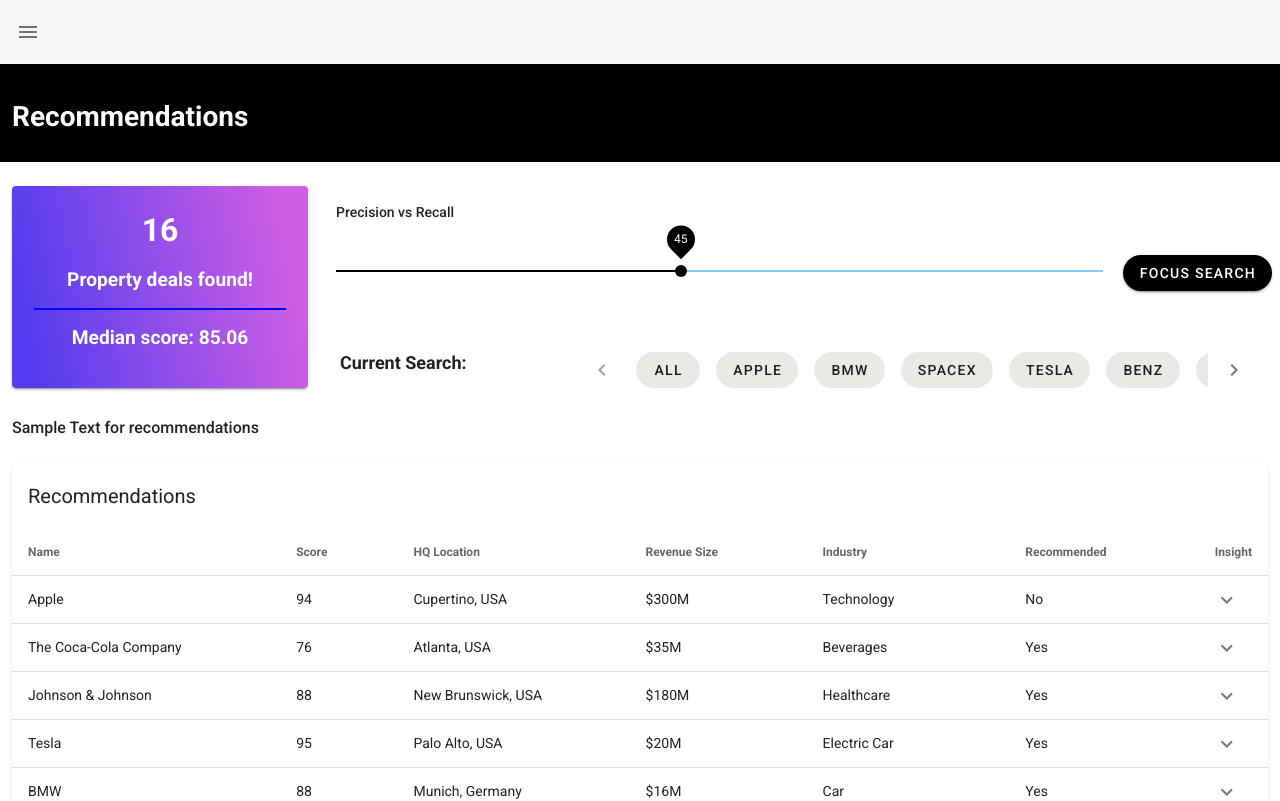
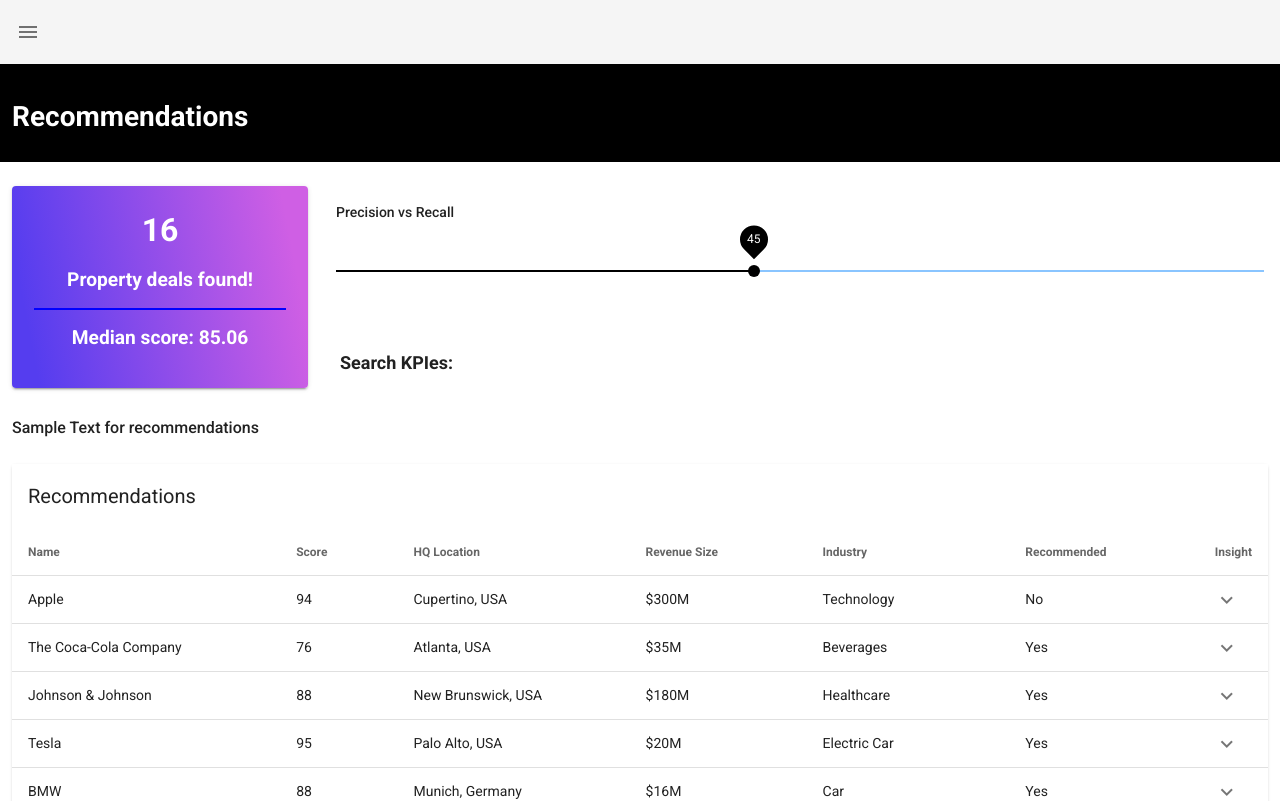
Before and after one commit to sam-mosleh/pedashboard, a Nuxt app: page /dashboard/recommendations in a window 1280 px wide. Shown: the top 801 px of the page. Built offline with nearby package versions, Linux system fonts and the light colour scheme.

Commit message:
recommendation page fixed but the search bar removed for saving time

```diff
--- a/pages/dashboard/recommendations.vue
+++ b/pages/dashboard/recommendations.vue
@@ -59,26 +59,28 @@
                 :thumb-size="28"
                 color="black"
                 thumb-label="always"
+                @change="precisionVsRecallChange"
               ></v-slider>
-              <v-btn
+              <!-- TODO -->
+              <!-- <v-btn
                 class="ms-3"
                 style="background: black; color: white; border-radius: 20px"
                 @click="dialogAddFocusSearch = true"
               >
                 Focus Search
-              </v-btn>
+              </v-btn> -->
             </v-row>
           </v-col>
         </v-row>
         <v-row class="px-2 mt-10">
-          <v-col cols="12" xs="12" sm="3" md="3" lg="3" xl="3" xxl="3">
-            <p style="font-size: 18px; font-weight: 600">Current Search:</p>
+          <v-col cols="12" xs="12" sm="2" md="2" lg="2" xl="2" xxl="2">
+            <p style="font-size: 18px; font-weight: 600">Search KPIes:</p>
           </v-col>
-          <v-col cols="12" xs="12" sm="9" md="9" lg="9" xl="9" xxl="9">
+          <v-col cols="12" xs="12" sm="10" md="10" lg="10" xl="10" xxl="10">
             <v-sheet class="mx-auto" max-width="65vw">
               <v-slide-group multiple show-arrows>
                 <v-slide-item
-                  v-for="(search, i) in currentSearches"
+                  v-for="(search, i) in allSavedKPIs"
                   :key="i"
                   v-slot="{ active, toggle }"
                 >
@@ -90,9 +92,9 @@
                     active-class="purple white--text"
                     depressed
                     rounded
-                    @click="toggle"
+                    @click="() => {}"
                   >
-                    {{ search.value }}
+                    {{ search.name }}
                   </v-btn>
                 </v-slide-item>
               </v-slide-group>
@@ -587,6 +589,7 @@
         text: "",
       },
       allTrackingCompanies: [],
+      allSavedKPIs: [],
       //===============================
       expanded: [],
       dialogAddReview: {
@@ -712,6 +715,30 @@
       this.snackbar.text = text;
       this.snackbar.isOpen = true;
     },
+    precisionVsRecallChange(newVal) {
+      const allAvailableAiRobots = api.getAiRobots();
+      this.allRecommendedCompanies = api.getStandardCompanyList(
+        api.getCompanies(),
+        allAvailableAiRobots
+      );
+      this.allRecommendedCompanies = this.allRecommendedCompanies.filter(
+        (x) => x.score >= newVal
+      );
+    },
+    filterPerKPI(kpi) {
+      const allAvailableAiRobots = api.getAiRobots();
+      this.allRecommendedCompanies = api.getStandardCompanyList(
+        api.getCompanies(),
+        allAvailableAiRobots
+      );
+      this.allRecommendedCompanies = this.allRecommendedCompanies.filter(
+        (x) => x.score >= precisionVsRecall
+      );
+      this.allRecommendedCompanies = this.allRecommendedCompanies.filter(
+        (x) => x.userKPIs >= precisionVsRecall
+      );
+    },
+
     //===============================
     getRandomColor(colorArray) {
       const randomIndex = Math.floor(Math.random() * colorArray.length);
@@ -759,6 +786,8 @@
     ).toFixed(2);
     console.log(this.summaryRecommendedCompanies.median);
     this.allAiModels = api.getAiRobots();
+    this.allSavedKPIs = api.getAllTrackingKPIKeys();
+
     //============================
     this.allCompanies = utils.getCompanies();
     this.companies = this.allCompanies;
```
